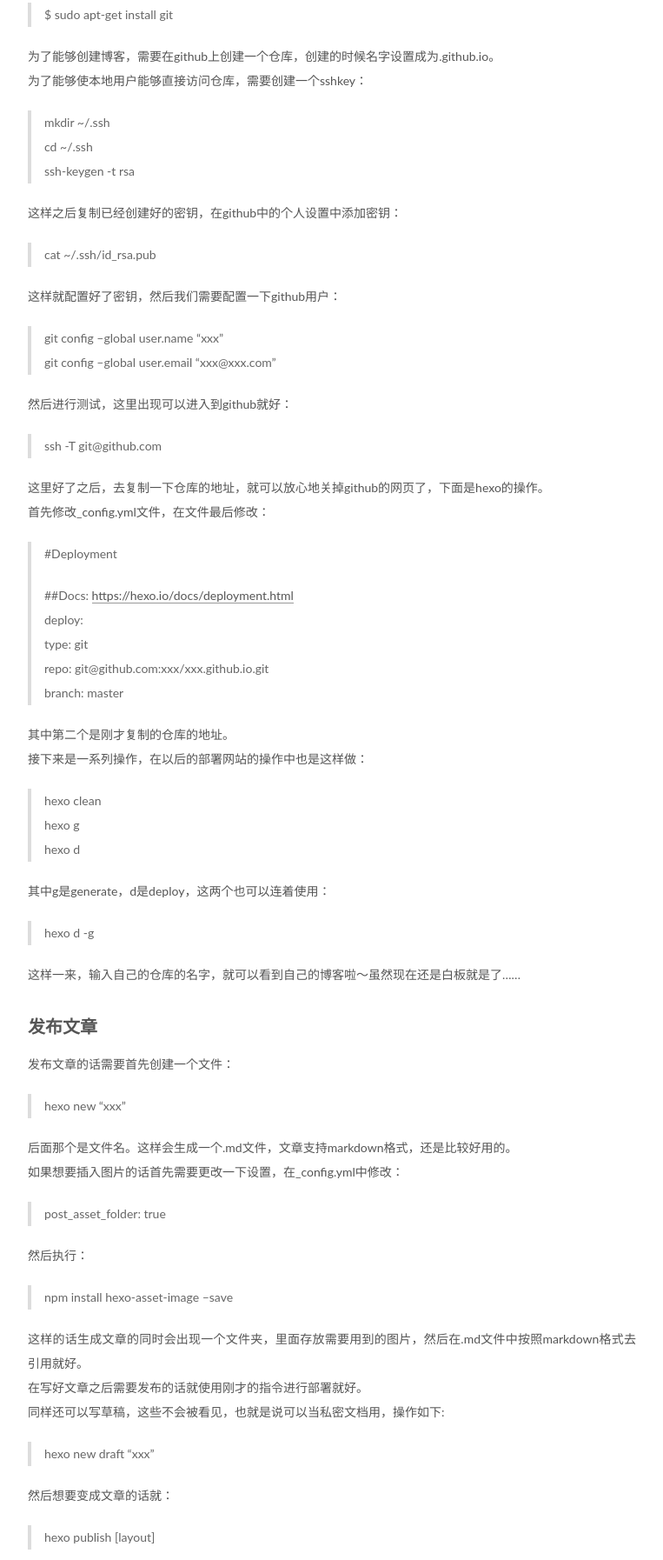
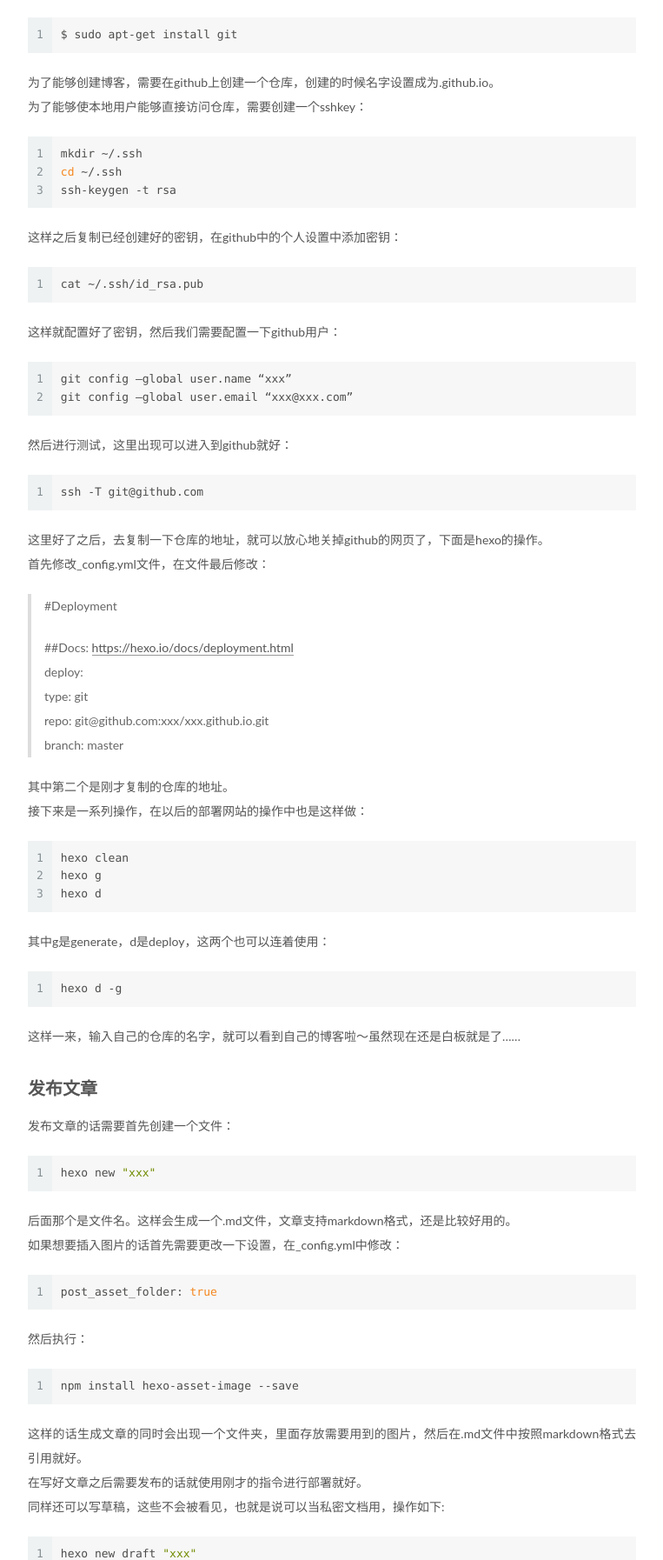
Before and after one commit to TeslaTank1997/TeslaTank1997.github.io, a plain HTML site: page 2018/01/19/new1/index.html in a window 1280 px wide. Shown: the part 2146-3940 px from the top of the page at 87% size, without its empty margins (98-861 px from the left). Drawn offline with Linux system fonts and the light colour scheme.

Commit message:
Site updated: 2018-01-25 21:53:13

```diff
--- a/2018/01/19/new1/index.html
+++ b/2018/01/19/new1/index.html
@@ -107,7 +107,7 @@
 <meta property="og:site_name" content="Tesla Castle">
 <meta property="og:description" content="终于把博客搭好啦，趁热写下关键的东西～">
 <meta property="og:image" content="http://yoursite.com/new1/pic1.png">
-<meta property="og:updated_time" content="2018-01-25T13:48:39.000Z">
+<meta property="og:updated_time" content="2018-01-25T13:53:08.000Z">
 <meta name="twitter:card" content="summary">
 <meta name="twitter:title" content="ubuntu16.04使用hexo搭建github博客">
 <meta name="twitter:description" content="终于把博客搭好啦，趁热写下关键的东西～">
@@ -334,77 +334,47 @@
 </blockquote>
 <p>（上面的-g表示全局安装，如果没有-g的话就会被安装在当前执行命令行的路径下）<br>这样一来就安装好hexo了。</p>
 <h2 id="使用hexo搭建本地服务器"><a href="#使用hexo搭建本地服务器" class="headerlink" title="使用hexo搭建本地服务器"></a>使用hexo搭建本地服务器</h2><p>官网上很友好地详细地写出了详细的过程：<br>首先初始化：</p>
-<blockquote>
-<p>$ hexo init <folder></folder></p>
-</blockquote>
+<figure class="highlight bash"><table><tr><td class="gutter"><pre><span class="line">1</span><br></pre></td><td class="code"><pre><span class="line">&gt; $ hexo init &lt;folder&gt;</span><br></pre></td></tr></table></figure>
 <p>最右边那个是要放博客文件的文件夹名字，可以是还不存在的文件夹，会自动创建，也可以是已经创建好的，但是必须是空的。<br>接下来进入文件夹安装nodejs支持</p>
-<blockquote>
-<p>$ cd <folder><br>$ npm install</folder></p>
-</blockquote>
+<figure class="highlight bash"><table><tr><td class="gutter"><pre><span class="line">1</span><br><span class="line">2</span><br></pre></td><td class="code"><pre><span class="line">&gt; $ <span class="built_in">cd</span> &lt;folder&gt;</span><br><span class="line">&gt; $ npm install</span><br></pre></td></tr></table></figure>
 <p>安装之后文件夹中就会出现一系列文档和文件夹，其中比较重要的是_config.yml，是网站的配置文件，有很多个性化选项都可以在里面进行配置，具体的可以在官网上看到。<br>接下来是重点：</p>
-<blockquote>
-<p>$ hexo clean<br>$ hexo generate<br>$ hexo server</p>
-</blockquote>
+<figure class="highlight bash"><table><tr><td class="gutter"><pre><span class="line">1</span><br><span class="line">2</span><br><span class="line">3</span><br></pre></td><td class="code"><pre><span class="line">$ hexo clean</span><br><span class="line">$ hexo generate</span><br><span class="line">$ hexo server</span><br></pre></td></tr></table></figure>
 <p>然后可以看到下面的情形：<br><img src="/new1/pic1.png" alt="pic1"><br>现在打开命令行中出现的那个链接就可以看见成果啦！</p>
 <h2 id="搭建github上自己的博客"><a href="#搭建github上自己的博客" class="headerlink" title="搭建github上自己的博客"></a>搭建github上自己的博客</h2><p>这样的话就需要git了，这个安装起来简单暴力</p>
-<blockquote>
-<p>$ sudo apt-get install git</p>
-</blockquote>
+<figure class="highlight bash"><table><tr><td class="gutter"><pre><span class="line">1</span><br></pre></td><td class="code"><pre><span class="line">$ sudo apt-get install git</span><br></pre></td></tr></table></figure>
 <p>为了能够创建博客，需要在github上创建一个仓库，创建的时候名字设置成为<username>.github.io。<br>为了能够使本地用户能够直接访问仓库，需要创建一个sshkey：</username></p>
-<blockquote>
-<p>mkdir ~/.ssh<br>cd ~/.ssh<br>ssh-keygen -t rsa</p>
-</blockquote>
+<figure class="highlight bash"><table><tr><td class="gutter"><pre><span class="line">1</span><br><span class="line">2</span><br><span class="line">3</span><br></pre></td><td class="code"><pre><span class="line">mkdir ~/.ssh</span><br><span class="line"><span class="built_in">cd</span> ~/.ssh</span><br><span class="line">ssh-keygen -t rsa</span><br></pre></td></tr></table></figure>
 <p>这样之后复制已经创建好的密钥，在github中的个人设置中添加密钥：</p>
-<blockquote>
-<p>cat ~/.ssh/id_rsa.pub</p>
-</blockquote>
+<figure class="highlight bash"><table><tr><td class="gutter"><pre><span class="line">1</span><br></pre></td><td class="code"><pre><span class="line">cat ~/.ssh/id_rsa.pub</span><br></pre></td></tr></table></figure>
 <p>这样就配置好了密钥，然后我们需要配置一下github用户：</p>
-<blockquote>
-<p>git config –global user.name “xxx”<br>git config –global user.email “xxx@xxx.com”</p>
-</blockquote>
+<figure class="highlight bash"><table><tr><td class="gutter"><pre><span class="line">1</span><br><span class="line">2</span><br></pre></td><td class="code"><pre><span class="line">git config –global user.name “xxx”</span><br><span class="line">git config –global user.email “xxx@xxx.com”</span><br></pre></td></tr></table></figure>
 <p>然后进行测试，这里出现可以进入到github就好：</p>
-<blockquote>
-<p>ssh -T git@github.com</p>
-</blockquote>
+<figure class="highlight bash"><table><tr><td class="gutter"><pre><span class="line">1</span><br></pre></td><td class="code"><pre><span class="line">ssh -T git@github.com</span><br></pre></td></tr></table></figure>
 <p>这里好了之后，去复制一下仓库的地址，就可以放心地关掉github的网页了，下面是hexo的操作。<br>首先修改_config.yml文件，在文件最后修改：</p>
 <blockquote>
 <p>#Deployment</p>
-<p>##Docs: <a href="https://hexo.io/docs/deployment.html" target="_blank" rel="noopener">https://hexo.io/docs/deployment.html</a><br>deploy:<br> type: git<br> repo: git@github.com:xxx/xxx.github.io.git<br> branch: master</p>
+<p>##Docs: <a href="https://hexo.io/docs/deployment.html" target="_blank" rel="noopener">https://hexo.io/docs/deployment.html</a><br>deploy:<br>  type: git<br>  repo: git@github.com:xxx/xxx.github.io.git<br>  branch: master</p>
 </blockquote>
 <p>其中第二个是刚才复制的仓库的地址。<br>接下来是一系列操作，在以后的部署网站的操作中也是这样做：</p>
-<blockquote>
-<p>hexo clean<br>hexo g<br>hexo d</p>
-</blockquote>
+<figure class="highlight bash"><table><tr><td class="gutter"><pre><span class="line">1</span><br><span class="line">2</span><br><span class="line">3</span><br></pre></td><td class="code"><pre><span class="line">hexo clean</span><br><span class="line">hexo g</span><br><span class="line">hexo d</span><br></pre></td></tr></table></figure>
 <p>其中g是generate，d是deploy，这两个也可以连着使用：</p>
-<blockquote>
-<p>hexo d -g</p>
-</blockquote>
+<figure class="highlight bash"><table><tr><td class="gutter"><pre><span class="line">1</span><br></pre></td><td class="code"><pre><span class="line">hexo d -g</span><br></pre></td></tr></table></figure>
 <p>这样一来，输入自己的仓库的名字，就可以看到自己的博客啦～虽然现在还是白板就是了……</p>
 <h2 id="发布文章"><a href="#发布文章" class="headerlink" title="发布文章"></a>发布文章</h2><p>发布文章的话需要首先创建一个文件：</p>
-<blockquote>
-<p>hexo new “xxx”</p>
-</blockquote>
+<figure class="highlight bash"><table><tr><td class="gutter"><pre><span class="line">1</span><br></pre></td><td class="code"><pre><span class="line">hexo new <span class="string">"xxx"</span></span><br></pre></td></tr></table></figure>
 <p>后面那个是文件名。这样会生成一个.md文件，文章支持markdown格式，还是比较好用的。<br>如果想要插入图片的话首先需要更改一下设置，在_config.yml中修改：</p>
-<blockquote>
-<p>post_asset_folder: true</p>
-</blockquote>
+<figure class="highlight bash"><table><tr><td class="gutter"><pre><span class="line">1</span><br></pre></td><td class="code"><pre><span class="line">post_asset_folder: <span class="literal">true</span></span><br></pre></td></tr></table></figure>
 <p>然后执行：</p>
-<blockquote>
-<p>npm install hexo-asset-image –save</p>
-</blockquote>
+<figure class="highlight bash"><table><tr><td class="gutter"><pre><span class="line">1</span><br></pre></td><td class="code"><pre><span class="line">npm install hexo-asset-image --save</span><br></pre></td></tr></table></figure>
 <p>这样的话生成文章的同时会出现一个文件夹，里面存放需要用到的图片，然后在.md文件中按照markdown格式去引用就好。<br>在写好文章之后需要发布的话就使用刚才的指令进行部署就好。<br>同样还可以写草稿，这些不会被看见，也就是说可以当私密文档用，操作如下:</p>
-<blockquote>
-<p>hexo new draft “xxx”</p>
-</blockquote>
+<figure class="highlight bash"><table><tr><td class="gutter"><pre><span class="line">1</span><br></pre></td><td class="code"><pre><span class="line">hexo new draft <span class="string">"xxx"</span></span><br></pre></td></tr></table></figure>
 <p>然后想要变成文章的话就：</p>
-<blockquote>
-<p>hexo publish [layout] <filename></filename></p>
-</blockquote>
+<figure class="highlight bash"><table><tr><td class="gutter"><pre><span class="line">1</span><br></pre></td><td class="code"><pre><span class="line">hexo publish [layout] &lt;filename&gt;</span><br></pre></td></tr></table></figure>
 <h2 id="更改主题"><a href="#更改主题" class="headerlink" title="更改主题"></a>更改主题</h2><p>其实更改主题是很简单的一件事情，而我，却失败了很多次……最终使用了现在这个NexT主题。其实这个主题还是不错的，但是有同学在用，不太想重复……<br>想要更换主题的话，可以在官网的Theme一栏中找到好多好看的主题，然后点开预览在里面找到作者的github，就可以找到主题的相应文件啦。一般情况下的操作是，用git把github上的东西clone到自己的博客文件夹下的themes文件夹中，文件家的名字可以自己起，然后对_config.yml文件进行操作，更改theme:后面为刚才那个文件夹的名字，比如我用的是next，就是这样子的：</p>
 <blockquote>
 <p>#Extensions</p>
-<p>##Plugins: <a href="https://hexo.io/plugins/" target="_blank" rel="noopener">https://hexo.io/plugins/</a></p>
-<p>##Themes: <a href="https://hexo.io/themes/" target="_blank" rel="noopener">https://hexo.io/themes/</a><br>theme: next</p>
+<p> ##Plugins: <a href="https://hexo.io/plugins/" target="_blank" rel="noopener">https://hexo.io/plugins/</a></p>
+<p> ##Themes: <a href="https://hexo.io/themes/" target="_blank" rel="noopener">https://hexo.io/themes/</a><br> theme: next</p>
 </blockquote>
 <p>然后就大功告成啦～</p>
 <h2 id="还有些什么呢"><a href="#还有些什么呢" class="headerlink" title="还有些什么呢"></a>还有些什么呢</h2><p>这是我的博客的开始，我希望这是我的一个新起点，写博客就是为了记录自己的生活与学习的过程，记录自己的心情，记录自己的经历，在以后看来想必还会是美好的吧！加油～<br>emmm调格式也挺难受的……</p>
```
